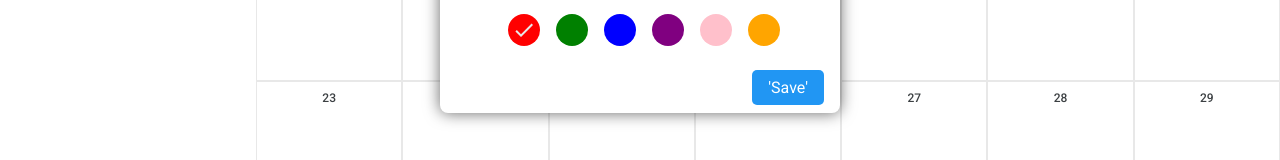
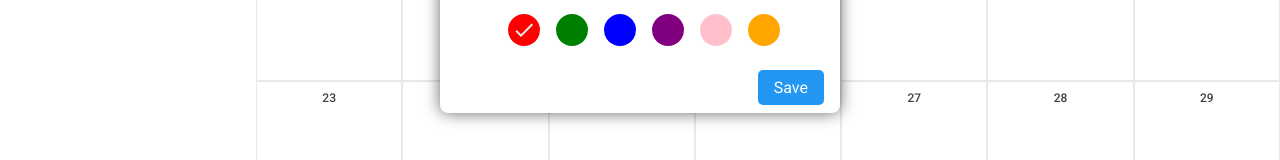
Before and after one commit to EugeneZanevskij/google-calendar, a React (Create React App) app: page / in a window 1280 px wide. Both pictures are taken after a click on the button "10". Shown: the part 471-631 px from the top of the page. Built offline with nearby package versions, Linux system fonts and the light colour scheme.

Commit message:
refactor: apply prettier to EventModalForm

```diff
--- a/src/features/eventModalForm/ui/index.jsx
+++ b/src/features/eventModalForm/ui/index.jsx
@@ -1,49 +1,60 @@
-import React from 'react';
-import CloseIcon from '@mui/icons-material/Close';
-import ScheduleIcon from '@mui/icons-material/Schedule';
-import CheckIcon from '@mui/icons-material/Check';
-import SubjectIcon from '@mui/icons-material/Subject';
+import React from "react";
+import CloseIcon from "@mui/icons-material/Close";
+import ScheduleIcon from "@mui/icons-material/Schedule";
+import SubjectIcon from "@mui/icons-material/Subject";
 import "./EventModalForm.css";
-import dayjs from 'dayjs';
-import { useEventForm } from '../model/useEventForm';
-import { Input, LabelInputForm } from '../../../shared/ui';
-import { EventModalElement } from '../../../entities/eventModalElement';
-import { LabelsInputs } from '../../../entities/LabelsInputs';
+import dayjs from "dayjs";
+import { useEventForm } from "../model/useEventForm";
+import { Input } from "../../../shared/ui";
+import { EventModalElement } from "../../../entities/eventModalElement";
+import { LabelsInputs } from "../../../entities/LabelsInputs";
 
 export const EventModalForm = () => {
-  const {labels, title, description, selectedLabel, daySelected, setTitle, setDescription, setSelectedLabel, setDaySelected, closeEventForm, handleSubmit } = useEventForm();
+  const {
+    labels,
+    title,
+    description,
+    selectedLabel,
+    daySelected,
+    setTitle,
+    setDescription,
+    setSelectedLabel,
+    setDaySelected,
+    closeEventForm,
+    handleSubmit,
+  } = useEventForm();
 
   return (
-    <div className='event-modal'>
-      <form className='event-modal__form' onSubmit={handleSubmit}>
-        <div className='event-modal__header' >
-          <button onClick={closeEventForm} className='event-modal__close'>
-            <CloseIcon/>
+    <div className="event-modal">
+      <form className="event-modal__form" onSubmit={handleSubmit}>
+        <div className="event-modal__header">
+          <button onClick={closeEventForm} className="event-modal__close">
+            <CloseIcon />
           </button>
         </div>
         <EventModalElement
           children={
             <Input
-              type='text'
-              name='title'
-              placeholder='Add title'
+              type="text"
+              name="title"
+              placeholder="Add title"
               value={title}
-              classStyle='event-modal__input event-modal__input--title'
-              onChange={e => setTitle(e.target.value)}
+              classStyle="event-modal__input event-modal__input--title"
+              onChange={(e) => setTitle(e.target.value)}
             />
           }
         />
-        <div className='event-modal__elements'>
+        <div className="event-modal__elements">
           <EventModalElement
             icon={<ScheduleIcon />}
             children={
               <Input
-                type='date'
-                name='date'
-                placeholder='Add date'
-                value={daySelected.format('YYYY-MM-DD')}
-                classStyle='event-modal__input-date'
-                onChange={e => setDaySelected(dayjs(e.target.value))}
+                type="date"
+                name="date"
+                placeholder="Add date"
+                value={daySelected.format("YYYY-MM-DD")}
+                classStyle="event-modal__input-date"
+                onChange={(e) => setDaySelected(dayjs(e.target.value))}
               />
             }
           />
@@ -51,12 +62,12 @@ export const EventModalForm = () => {
             icon={<SubjectIcon />}
             children={
               <textarea
-              name='description'
-              placeholder='Add description'
-              value={description}
-              className='event-modal__input event-modal__textarea'
-              onChange={e => setDescription(e.target.value)}
-            />
+                name="description"
+                placeholder="Add description"
+                value={description}
+                className="event-modal__input event-modal__textarea"
+                onChange={(e) => setDescription(e.target.value)}
+              />
             }
           />
           <LabelsInputs
@@ -64,8 +75,12 @@ export const EventModalForm = () => {
             selectedLabel={selectedLabel}
             setSelectedLabel={setSelectedLabel}
           />
-          <button onClick={handleSubmit} type='submit' className='event-modal__save'>
-            'Save'
+          <button
+            onClick={handleSubmit}
+            type="submit"
+            className="event-modal__save"
+          >
+            Save
           </button>
         </div>
       </form>
```
